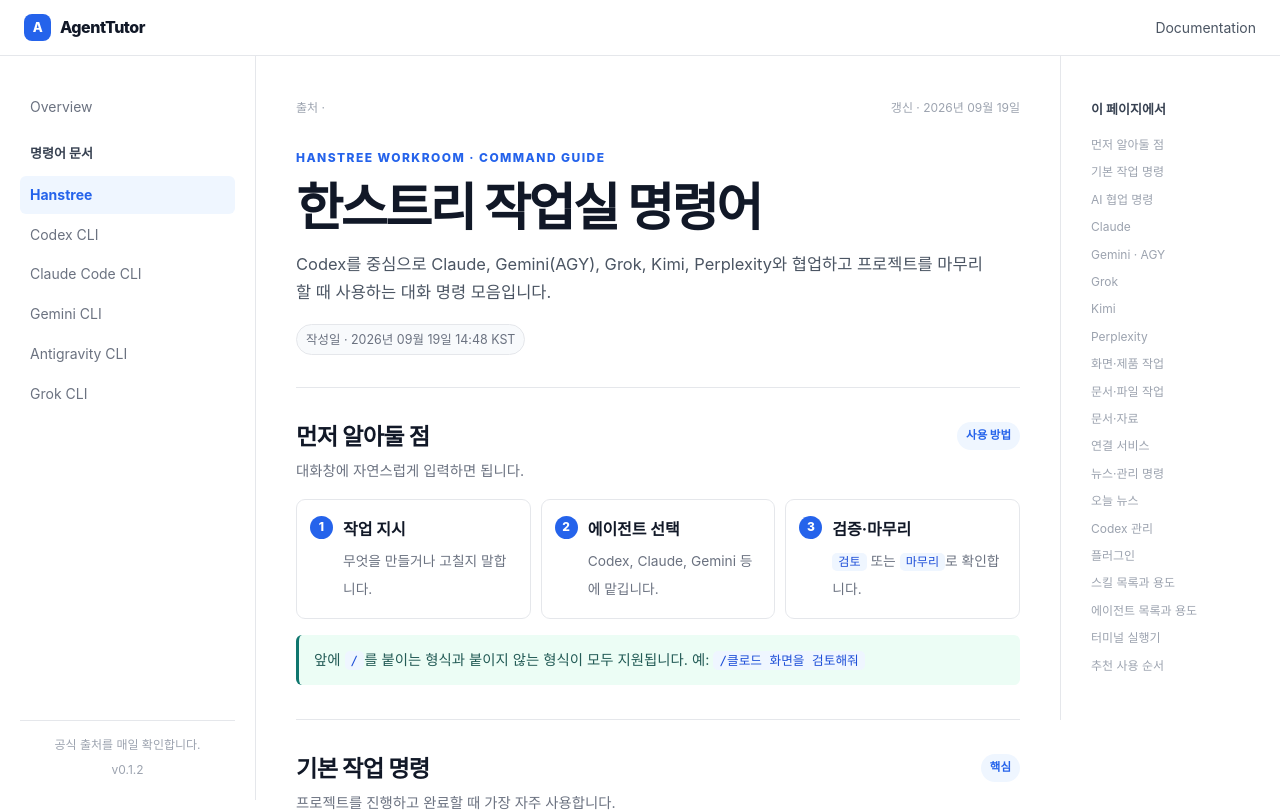
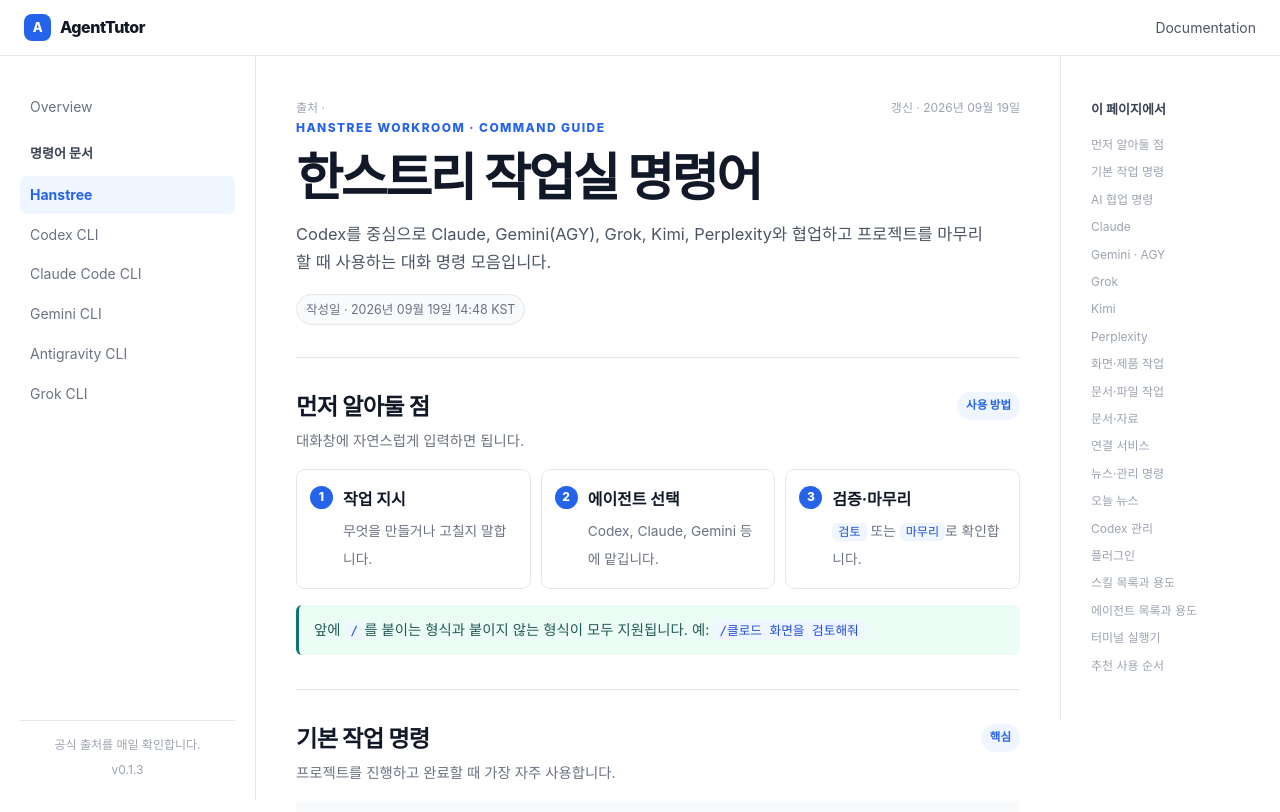
Before and after one commit to steven-forge/hanstree-agenttutor, a Next.js app: page /docs/hanstree in a window 1280 px wide. Shown: the top 812 px of the page. Built offline with nearby package versions, Linux system fonts and the light colour scheme.

Commit message:
Standardize document table widths

```diff
--- a/app/globals.css
+++ b/app/globals.css
@@ -49,7 +49,7 @@
 .docs-sidebar nav a.selected { color: var(--blue); background: var(--blue-soft); font-weight: 700; }
 .docs-sidebar footer { position: absolute; right: 20px; bottom: 20px; left: 20px; display: grid; gap: 4px; padding-top: 14px; border-top: 1px solid var(--line); color: #9ca3af; font-size: 12px; text-align: center; }
 .doc-main { min-width: 0; padding: 42px 40px 64px; }
-.doc-meta { margin-bottom: 30px; }
+.doc-meta { margin-bottom: 0; }
 .doc-meta > div { display: flex; justify-content: space-between; gap: 18px; color: #9ca3af; font-size: 12px; }
 .doc-meta a { color: var(--blue); text-decoration: none; }
 .doc-meta a:hover { text-decoration: underline; }
@@ -86,7 +86,18 @@
 .legacy-content th, .legacy-content td, .auto-managed th, .auto-managed td { padding: 11px 10px; border-bottom: 1px solid var(--line); text-align: left; vertical-align: top; }
 .legacy-content th, .auto-managed th { color: var(--muted); background: var(--wash); font-size: .76rem; letter-spacing: .03em; }
 .legacy-content tr:last-child td, .auto-managed tr:last-child td { border-bottom: 0; }
-.legacy-content .table-wrap, .auto-managed .table-wrap { overflow-x: auto; }
+.table-wrap { width: 100%; overflow-x: auto; }
+.table-wrap table { width: 100%; table-layout: fixed; }
+.table-wrap th, .table-wrap td { overflow-wrap: anywhere; }
+.table-wrap table:has(th:nth-child(2):last-child) th:nth-child(1) { width: 32%; }
+.table-wrap table:has(th:nth-child(2):last-child) th:nth-child(2) { width: 68%; }
+.table-wrap table:has(th:nth-child(3):last-child) th:nth-child(1) { width: 30%; }
+.table-wrap table:has(th:nth-child(3):last-child) th:nth-child(2) { width: 22%; }
+.table-wrap table:has(th:nth-child(3):last-child) th:nth-child(3) { width: 48%; }
+.table-wrap table:has(th:nth-child(4):last-child) th:nth-child(1) { width: 28%; }
+.table-wrap table:has(th:nth-child(4):last-child) th:nth-child(2) { width: 20%; }
+.table-wrap table:has(th:nth-child(4):last-child) th:nth-child(3) { width: 40%; }
+.table-wrap table:has(th:nth-child(4):last-child) th:nth-child(4) { width: 12%; }
 .legacy-content .flow { display: grid; grid-template-columns: repeat(3, 1fr); gap: 10px; counter-reset: step; }
 .legacy-content .step { position: relative; padding: 16px 14px 16px 46px; border: 1px solid var(--line); border-radius: 9px; background: #fff; }
 .legacy-content .step::before { counter-increment: step; content: counter(step); position: absolute; left: 13px; top: 16px; display: grid; place-items: center; width: 23px; height: 23px; border-radius: 50%; color: #fff; background: var(--blue); font-weight: 800; font-size: .75rem; }
--- a/package.json
+++ b/package.json
@@ -1,6 +1,6 @@
 {
   "name": "agenttutor",
-  "version": "0.1.2",
+  "version": "0.1.3",
   "private": true,
   "scripts": {
     "dev": "next dev",
```
Also changed, not shown: data/docs.json, 1 other file (tests, documents, lock files or other folders).
